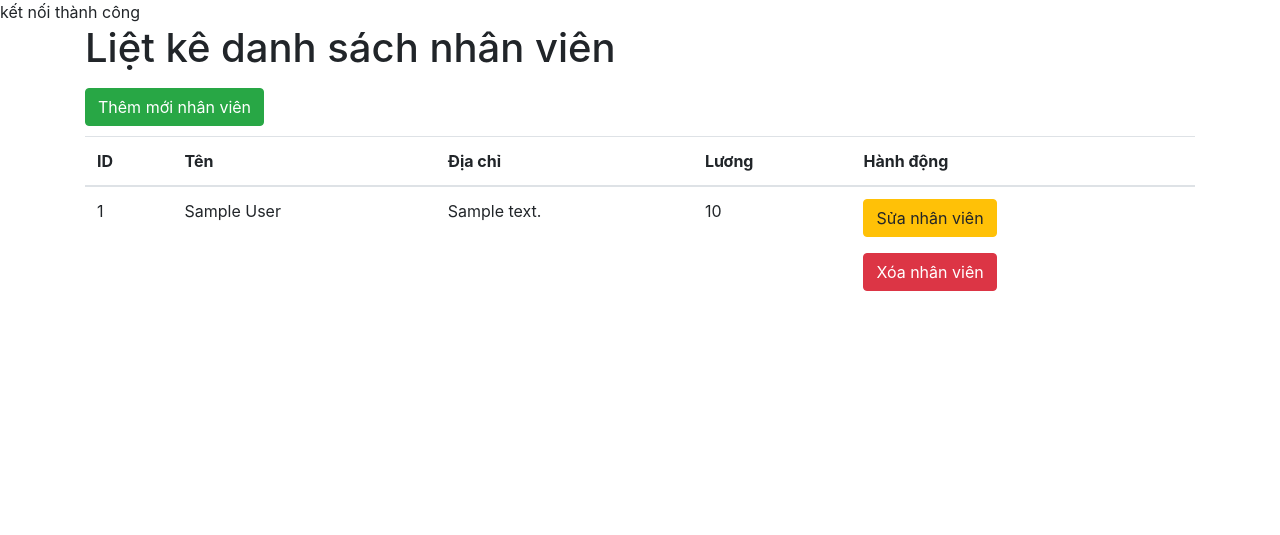
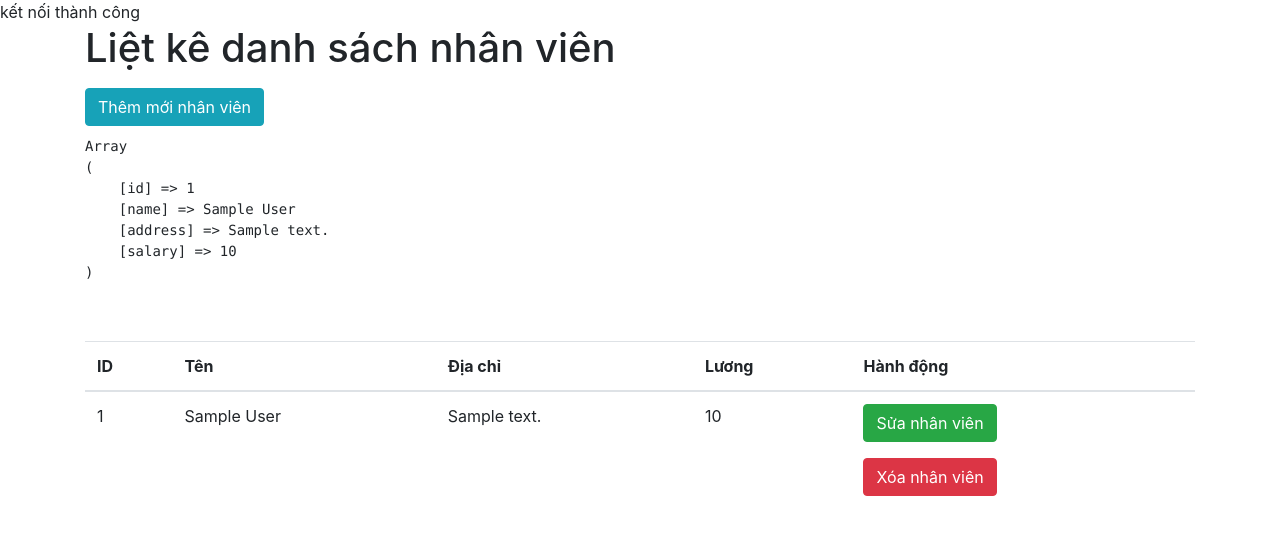
Before and after one commit to DaoHai98/SQL, a PHP site: page / in a window 1280 px wide. Shown: the top 535 px of the page. Run offline with PHP 8.4, Linux system fonts and the light colour scheme; tables that the repository leaves empty or names only in its code hold one stand-in row (values such as "Sample post").

Commit message:
hoc lap trinh PHP

```diff
--- a/ConnectDB/index.php
+++ b/ConnectDB/index.php
@@ -23,7 +23,7 @@ $result = $connection->query($sqlSelect);
         <div class="col-md-12">
             <h1>Liệt kê danh sách nhân viên</h1>
             <h1>
-                <a href="create.php" class="btn btn-success">Thêm mới nhân viên</a>
+                <a href="create.php" class="btn btn-info">Thêm mới nhân viên</a>
             </h1>
             <table class="table">
                 <thead>
@@ -49,14 +49,17 @@ $result = $connection->query($sqlSelect);
                      * và trả về cho biến $row
                       */
                     while($row = $result->fetch_assoc()) {
+                        echo"<pre>";
+                        print_r($row);
                         ?>
+
                         <tr>
                             <td><?php echo $row["id"] ?></td>
                             <td><?php echo $row["name"] ?></td>
                             <td><?php echo $row["address"] ?></td>
                             <td><?php echo $row["salary"] ?></td>
                             <td>
-                                <p><a href="edit.php?id=<?php echo $row["id"] ?>" class="btn btn-warning">Sửa nhân viên</a> </p>
+                                <p><a href="edit.php?id=<?php echo $row["id"] ?>" class="btn btn-success">Sửa nhân viên</a> </p>
                                 <p><a href="delete.php?id=<?php echo $row["id"] ?>" class="btn btn-danger">Xóa nhân viên</a> </p>
                             </td>
                         </tr>
```
Also changed, not shown: sample.html (added, +12 -0 lines).
